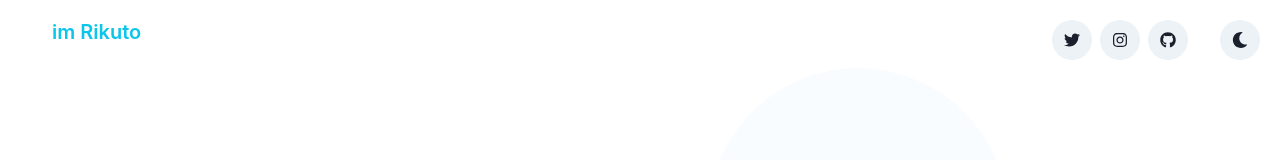
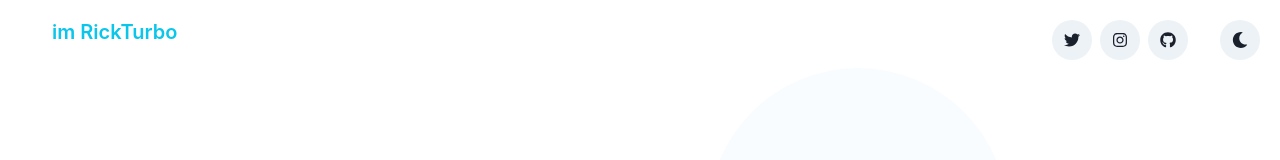
Before and after one commit to RickTurbo/Portfolio, a React (Create React App) app: page / in a window 1280 px wide. Shown: the top 160 px of the page. Built offline with nearby package versions, Linux system fonts and the light colour scheme.

Commit message:
名前変更

```diff
--- a/src/App.js
+++ b/src/App.js
@@ -25,7 +25,7 @@ function App() {
     <VStack p={5}>
       <Flex w="100%">
         <Heading ml="8" size="md" fontWeight="semibold" color="cyan.400">
-          im Rikuto
+          im RickTurbo
         </Heading>
 
         <Spacer></Spacer>
```
